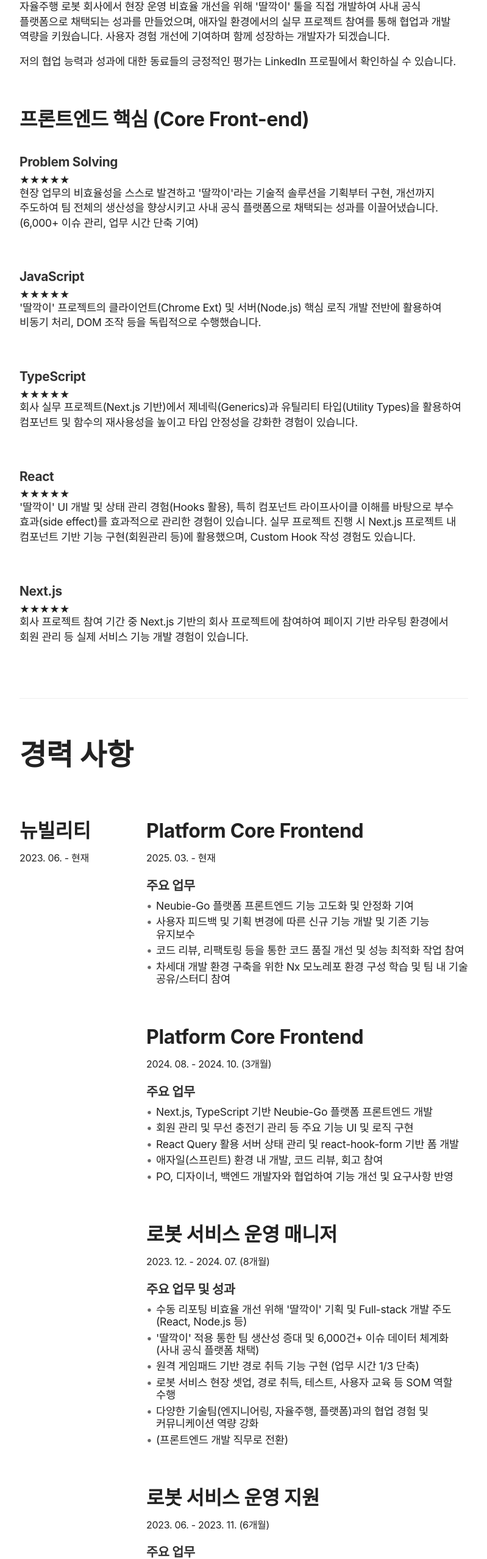
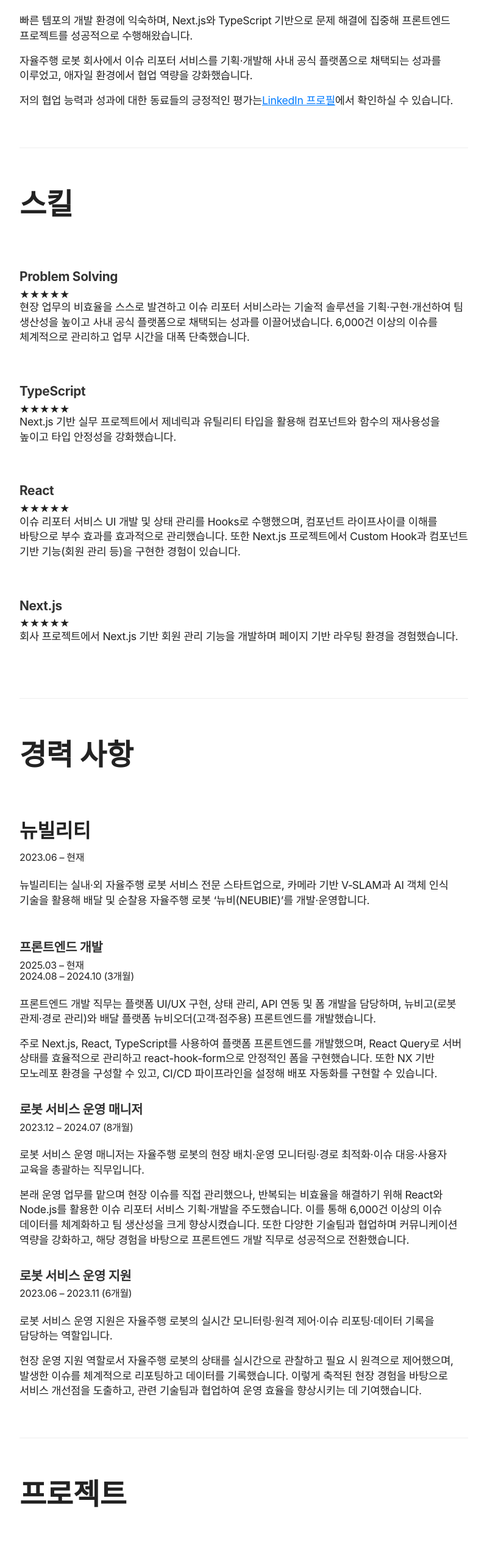
Before and after one commit to jiwonyoon-dev/jiwonyoon, a Next.js app: page /resume in a window 1280 px wide. Shown: the part 232-2789 px from the top of the page at 61% size, without its empty margins (240-1039 px from the left). Built offline with nearby package versions, Linux system fonts and the light colour scheme.

Commit message:
✨ 이력서 수정

```diff
--- a/src/app/resume/page.tsx
+++ b/src/app/resume/page.tsx
@@ -34,215 +34,191 @@
   return (
     <div className="container">
       <section>
+        <div className="section-divider">
           <h2>
             문제를 찾아 기술로 해결하는, <br />
-          주도적인 개발자 윤지원 입니다.
+            주도적인 개발자 윤지원입니다.
           </h2>
           <p>
-          주도적인 문제 해결 능력과 Full-stack 개발 경험(Node.js, React)을 갖춘 프론트엔드 개발자입니다. 자율주행 로봇
-          회사에서 현장 운영 비효율 개선을 위해 '딸깍이' 툴을 직접 개발하여 사내 공식 플랫폼으로 채택되는 성과를
-          만들었으며, 애자일 환경에서의 실무 프로젝트 참여를 통해 협업과 개발 역량을 키웠습니다. 사용자 경험 개선에
-          기여하며 함께 성장하는 개발자가 되겠습니다.
+            빠른 템포의 개발 환경에 익숙하며, Next.js와 TypeScript 기반으로 문제 해결에 집중해 프론트엔드 프로젝트를
+            성공적으로 수행해왔습니다.
           </p>
-        <p>저의 협업 능력과 성과에 대한 동료들의 긍정적인 평가는 LinkedIn 프로필에서 확인하실 수 있습니다.</p>
+          <p>
+            자율주행 로봇 회사에서 이슈 리포터 서비스를 기획·개발해 사내 공식 플랫폼으로 채택되는 성과를 이루었고,
+            애자일 환경에서 협업 역량을 강화했습니다.
+          </p>
+          <p>
+            저의 협업 능력과 성과에 대한 동료들의 긍정적인 평가는
+            <a href="https://www.linkedin.com/in/jiwonyoondev" target="_blank" rel="noopener noreferrer">
+              LinkedIn 프로필
+            </a>
+            에서 확인하실 수 있습니다.
+          </p>
+        </div>
       </section>
+
       <section>
+        <h2>스킬</h2>
         <div className="section-divider">
-          <h3>프론트엔드 핵심 (Core Front-end)</h3>
           <SkillItem
             skill="Problem Solving"
             level={4}
-            description="현장 업무의 비효율성을 스스로 발견하고 '딸깍이'라는 기술적 솔루션을 기획부터 구현, 개선까지 주도하여 팀 전체의 생산성을 향상시키고 사내 공식 플랫폼으로 채택되는 성과를 이끌어냈습니다. (6,000+ 이슈 관리, 업무 시간 단축 기여)"
-          />
-          <SkillItem
-            skill="JavaScript"
-            level={3}
-            description="'딸깍이' 프로젝트의 클라이언트(Chrome Ext) 및 서버(Node.js) 핵심 로직 개발 전반에 활용하여 비동기 처리, DOM 조작 등을 독립적으로 수행했습니다."
+            description="현장 업무의 비효율을 스스로 발견하고 이슈 리포터 서비스라는 기술적 솔루션을 기획·구현·개선하여
+            팀 생산성을 높이고 사내 공식 플랫폼으로 채택되는 성과를 이끌어냈습니다. 6,000건 이상의 이슈를 체계적으로
+            관리하고 업무 시간을 대폭 단축했습니다."
           />
           <SkillItem
             skill="TypeScript"
             level={3}
-            description="회사 실무 프로젝트(Next.js 기반)에서 제네릭(Generics)과 유틸리티 타입(Utility Types)을 활용하여 컴포넌트 및 함수의 재사용성을 높이고 타입 안정성을 강화한 경험이 있습니다."
+            description="Next.js 기반 실무 프로젝트에서 제네릭과 유틸리티 타입을 활용해 컴포넌트와 함수의 재사용성을
+            높이고 타입 안정성을 강화했습니다."
           />
           <SkillItem
             skill="React"
             level={3}
-            description="'딸깍이' UI 개발 및 상태 관리 경험(Hooks 활용), 특히 컴포넌트 라이프사이클 이해를 바탕으로 부수 효과(side effect)를 효과적으로 관리한 경험이 있습니다. 실무 프로젝트 진행 시 Next.js 프로젝트 내 컴포넌트 기반 기능 구현(회원관리 등)에 활용했으며, Custom Hook 작성 경험도 있습니다."
+            description="이슈 리포터 서비스 UI 개발 및 상태 관리를 Hooks로 수행했으며, 컴포넌트 라이프사이클 이해를
+            바탕으로 부수 효과를 효과적으로 관리했습니다. 또한 Next.js 프로젝트에서 Custom Hook과 컴포넌트 기반
+            기능(회원 관리 등)을 구현한 경험이 있습니다."
           />
           <SkillItem
             skill="Next.js"
             level={2}
-            description="회사 프로젝트 참여 기간 중 Next.js 기반의 회사 프로젝트에 참여하여 페이지 기반 라우팅 환경에서 회원 관리 등 실제 서비스 기능 개발 경험이 있습니다."
+            description="회사 프로젝트에서 Next.js 기반 회원 관리 기능을 개발하며 페이지 기반 라우팅 환경을 경험했습니다."
           />
         </div>
       </section>
+
       <section>
         <h2>경력 사항</h2>
-        <div className="row">
-          <div className="row-left">
+        <div className="section-divider">
           <h3>뉴빌리티</h3>
-            <span>
-              <time dateTime="2023-06">2023. 06.</time> - 현재
+          <span className="time">
+            <time dateTime="2023-06">2023.06 – 현재</time>
           </span>
-          </div>
-          <div className="row-right">
-            <div className="project">
-              <h4>Platform Core Frontend</h4>
+          <p>
+            뉴빌리티는 실내·외 자율주행 로봇 서비스 전문 스타트업으로, 카메라 기반 V‑SLAM과 AI 객체 인식 기술을 활용해
+            배달 및 순찰용 자율주행 로봇 ‘뉴비(NEUBIE)’를 개발·운영합니다.
+          </p>
+          <br />
+          <br />
+
+          <h5>프론트엔드 개발</h5>
           <span className="time">
-                <time dateTime="2025-03">2025. 03.</time> - 현재
+            <time dateTime="2025-03">2025.03 – 현재</time>
+            <br />
+            <time dateTime="2024-08">2024.08 – 2024.10</time> (3개월)
           </span>
 
-              <h5>주요 업무</h5>
-              <ul>
-                <li>Neubie-Go 플랫폼 프론트엔드 기능 고도화 및 안정화 기여</li>
-                <li>사용자 피드백 및 기획 변경에 따른 신규 기능 개발 및 기존 기능 유지보수</li>
-                <li>코드 리뷰, 리팩토링 등을 통한 코드 품질 개선 및 성능 최적화 작업 참여</li>
-                <li>차세대 개발 환경 구축을 위한 Nx 모노레포 환경 구성 학습 및 팀 내 기술 공유/스터디 참여</li>
-              </ul>
+          <p>
+            프론트엔드 개발 직무는 플랫폼 UI/UX 구현, 상태 관리, API 연동 및 폼 개발을 담당하며, 뉴비고(로봇 관제·경로
+            관리)와 배달 플랫폼 뉴비오더(고객·점주용) 프론트엔드를 개발했습니다.
+          </p>
+
+          <p>
+            주로 Next.js, React, TypeScript를 사용하여 플랫폼 프론트엔드를 개발했으며, React Query로 서버 상태를
+            효율적으로 관리하고 react-hook-form으로 안정적인 폼을 구현했습니다. 또한 NX 기반 모노레포 환경을 구성할 수
+            있고, CI/CD 파이프라인을 설정해 배포 자동화를 구현할 수 있습니다.
+          </p>
+
+          <br />
+          <h5>로봇 서비스 운영 매니저</h5>
+
+          <span className="time">
+            <time dateTime="2023-12">2023.12 – 2024.07</time> (8개월)
+          </span>
+
+          <p>
+            로봇 서비스 운영 매니저는 자율주행 로봇의 현장 배치·운영 모니터링·경로 최적화·이슈 대응·사용자 교육을
+            총괄하는 직무입니다.
+          </p>
+
+          <p>
+            본래 운영 업무를 맡으며 현장 이슈를 직접 관리했으나, 반복되는 비효율을 해결하기 위해 React와 Node.js를
+            활용한 이슈 리포터 서비스 기획·개발을 주도했습니다. 이를 통해 6,000건 이상의 이슈 데이터를 체계화하고 팀
+            생산성을 크게 향상시켰습니다. 또한 다양한 기술팀과 협업하며 커뮤니케이션 역량을 강화하고, 해당 경험을
+            바탕으로 프론트엔드 개발 직무로 성공적으로 전환했습니다.
+          </p>
+          <br />
+
+          <h5>로봇 서비스 운영 지원</h5>
+          <span className="time">
+            <time dateTime="2023-06">2023.06 – 2023.11</time> (6개월)
+          </span>
+          <p>
+            로봇 서비스 운영 지원은 자율주행 로봇의 실시간 모니터링·원격 제어·이슈 리포팅·데이터 기록을 담당하는
+            역할입니다.
+          </p>
+
+          <p>
+            현장 운영 지원 역할로서 자율주행 로봇의 상태를 실시간으로 관찰하고 필요 시 원격으로 제어했으며, 발생한
+            이슈를 체계적으로 리포팅하고 데이터를 기록했습니다. 이렇게 축적된 현장 경험을 바탕으로 서비스 개선점을
+            도출하고, 관련 기술팀과 협업하여 운영 효율을 향상시키는 데 기여했습니다.
+          </p>
+        </div>
+      </section>
+
+      <section>
+        <h2>프로젝트</h2>
+        <div className="section-divider">
+          {/* 지도 프로젝트 */}
+          <div className="project">
+            <h4>지도 프로젝트</h4>
+            <h5>경로 시각화 및 경로 생성</h5>
+            <span className="time">
+              <time dateTime="2025-04">2025.04 – 현재</time>
+            </span>
+            <p className="role-desc">
+              프론트엔드 기획·설계·개발 전반을 담당했습니다 (커스텀 훅, 컴포넌트, 타입 정의, 반응형 UI·애니메이션).
+            </p>
+            <p>
+              Mapbox GL로 미리 정의된 경로를 시각화하고, <strong>usePathAnimation</strong> 훅으로 마커
+              보간(interpolation)과 속도 기반 거리 계산을 구현했습니다. follow 모드를 통해 카메라 자동 이동을 지원하며,
+              모바일 반응형 UI를 적용했고, 차후 Geolocation API 연동을 계획 중입니다.
+            </p>
+            <p>
+              주요 기술: React, Next.js, TypeScript, Mapbox GL
+              <br />
+              <br />
+              <a href="https://jiwonyoon.dev/map" target="_blank" rel="noopener">
+                jiwonyoon.dev/map
+              </a>
+            </p>
           </div>
 
+          {/* 이슈 리포터 서비스 */}
           <div className="project">
-              <h4>Platform Core Frontend</h4>
+            <h4>이슈 리포터 서비스</h4>
+            <h5>로봇 이슈 리포팅 및 관리 자동화 도구</h5>
             <span className="time">
-                <time dateTime="2024-08">2024. 08.</time> - <time dateTime="2024-10">2024. 10.</time> (3개월)
+              <time dateTime="2023-10">2023.10 – 2024.11</time>
             </span>
-              <h5>주요 업무</h5>
-              <ul>
-                <li>Next.js, TypeScript 기반 Neubie-Go 플랫폼 프론트엔드 개발</li>
-                <li>회원 관리 및 무선 충전기 관리 등 주요 기능 UI 및 로직 구현</li>
-                <li>React Query 활용 서버 상태 관리 및 react-hook-form 기반 폼 개발</li>
-                <li>애자일(스프린트) 환경 내 개발, 코드 리뷰, 회고 참여</li>
-                <li>PO, 디자이너, 백엔드 개발자와 협업하여 기능 개선 및 요구사항 반영</li>
-              </ul>
-            </div>
-
-            <div className="project">
-              <h4>로봇 서비스 운영 매니저</h4>
-              <span className="time">
-                <time dateTime="2023-12">2023. 12.</time> - <time dateTime="2024-07">2024. 07.</time> (8개월)
-              </span>
-              <h5>주요 업무 및 성과</h5>
-              <ul>
-                <li>수동 리포팅 비효율 개선 위해 '딸깍이' 기획 및 Full-stack 개발 주도 (React, Node.js 등)</li>
-                <li>'딸깍이' 적용 통한 팀 생산성 증대 및 6,000건+ 이슈 데이터 체계화 (사내 공식 플랫폼 채택)</li>
-                <li>원격 게임패드 기반 경로 취득 기능 구현 (업무 시간 1/3 단축)</li>
-                <li>로봇 서비스 현장 셋업, 경로 취득, 테스트, 사용자 교육 등 SOM 역할 수행</li>
-                <li>다양한 기술팀(엔지니어링, 자율주행, 플랫폼)과의 협업 경험 및 커뮤니케이션 역량 강화</li>
-                <li>(프론트엔드 개발 직무로 전환)</li>
-              </ul>
-            </div>
-
-            <div className="project">
-              <h4>로봇 서비스 운영 지원</h4>
-              <span className="time">
-                <time dateTime="2023-06">2023. 06.</time> - <time dateTime="2023-11">2023. 11.</time> (6개월)
-              </span>
-              <h5>주요 업무</h5>
-              <ul>
-                <li>자율주행 로봇 실시간 모니터링 및 필요시 원격 제어</li>
-                <li>운영 중 발생하는 이슈 리포팅 및 데이터 기록</li>
-                <li>현장 운영 경험 축적 및 서비스 개선점 파악</li>
-              </ul>
-            </div>
+            <p className="role-desc">
+              Full‑stack 기획·설계·개발 및 유지보수를 수행했습니다 (Front-end: Chrome Extension, React / Back-end:
+              Node.js).
+            </p>
+            <p>
+              게임패드 기반 이슈 기록·리포팅 자동화 시스템을 개발해 자율주행 로봇 모니터링의 수동 타이핑 비효율을
+              해소했습니다. WebSocket/XMLHttpRequest 가로채기로 실시간 상태를 수집하고, Gamepad API 연동 및 Slack/Jira
+              API 통합으로 이슈 관리 프로세스를 체계화했습니다.
+            </p>
+            <p>
+              주요 기술: React, Chrome Extension API, Node.js, Express.js, Google Sheets API, Slack API, Jira API
+              <br />
+              <br />
+              <a href="https://jiwonbot.tistory.com/23" target="_blank">
+                게임패드로 로봇 이슈 기록하기: 이슈 리포터 서비스 개발 과정
+              </a>
+            </p>
           </div>
         </div>
       </section>
-      <section>
-        <h2>프로젝트</h2>
-        <div className="row">
-          <div className="row-left">
-            <h3>지도 프로젝트</h3>
-          </div>
-          <div className="row-right">
-            <h4>경로 시각화 및 경로 생성</h4>
-            <span className="time">
-              <time dateTime="2025-04">2025. 04.</time> – 현재
-            </span>
-            <h5>개요</h5>
-            <p>
-              Mapbox GL을 활용해 미리 정의된 경로를 지도 위에 시각화하고, 차후 Geolocation API로 사용자 위치 기반 경로
-              생성 기능을 추가할 예정인 프로젝트입니다.
-            </p>
-            <h5>역할</h5>
-            <p>프론트엔드 기획·설계·개발 전반 (커스텀 훅, 컴포넌트, 타입 정의, 반응형 UI/애니메이션)</p>
-            <h5>주요 기능 및 구현</h5>
-            <ul>
-              <li>GeoJSON LineString 경로를 Mapbox Source/Layer로 렌더링</li>
-              <li>
-                <strong>usePathAnimation</strong> 훅: 경로 보간(interpolation)으로 마커 이동, 속도 기반 남은 거리 계산
-              </li>
-              <li>follow 모드: 마커 위치에 따라 카메라 자동 이동(flyTo)</li>
-              <li>반응형 UI: 모바일 하단 플로팅 메뉴</li>
-              <li>차후 기능: Geolocation API 연동해 실시간 사용자 위치 기반 경로 생성 로직 도입 예정</li>
-            </ul>
-            <h5>성과</h5>
-            <ul>
-              <li>재사용 가능한 훅/컴포넌트 구조로 유지보수성·확장성 대폭 향상</li>
-              <li>지도 기반 시각화로 사용자 경험(UX) 개선</li>
-            </ul>
-            <h5>사용 기술</h5>
-            <ul>
-              <li>Front‑end: React, Next.js, TypeScript</li>
-              <li>지도: Mapbox GL</li>
-            </ul>
-            <h5>관련 링크</h5>
-            <a href="https://jiwonyoon.dev/map" target="_blank" rel="noopener">
-              jiwonyoon.dev/map
-            </a>
-          </div>
-        </div>
 
-        <div className="row">
-          <div className="row-left">
-            <h3>딸깍이</h3>
-          </div>
-          <div className="row-right">
-            <h4>로봇 이슈 리포팅 및 관리 자동화 도구</h4>
-            <span className="time">
-              <time dateTime="2023-10">2023. 10.</time> - 현재 (재직 기간 중 약 1년 이상 개발 및 개선)
-            </span>
-            <h5>개요</h5>
-            <p>
-              자율주행 로봇 모니터링 시 수동 타이핑의 비효율과 위험성을 해결하기 위해 개발한 게임패드 기반 이슈 기록 및
-              리포팅 자동화 시스템
-            </p>
-            <h5>역할</h5>
-            <p>기획, 설계, Full-stack 개발 (Front-end: Chrome Extension, React / Back-end: Node.js) 및 유지보수</p>
-            <h5>주요 기능 및 구현</h5>
-            <ul>
-              <li>Chrome Extension 활용 기존 플랫폼 비침투적 기능 구현</li>
-              <li>WebSocket/XMLHttpRequest 데이터 가로채기 기반 실시간 로봇 상태 정보 수집</li>
-              <li>Gamepad API 연동, 버튼 클릭 시 타임스탬프 및 데이터 자동 기록 (Local Storage 활용)</li>
-              <li>React 기반 이슈 분류/코멘트 UI 개발 및 실시간 상태 반영</li>
-              <li>Node.js 서버: 데이터 처리, Google Sheets 연동(우선순위 관리), 서버 캐싱(성능 최적화)</li>
-              <li>Slack/Jira API 연동: 자동 알림 및 티켓 생성 통한 체계적 이슈 관리 및 협업 지원</li>
-            </ul>
-            <h5>성과</h5>
-            <ul>
-              <li>6,000건 이상의 이슈 데이터 체계화 및 관리</li>
-              <li>업무 시간 단축: 수동 리포팅 10분 → 자동화 후 1분</li>
-              <li>사내 공식 플랫폼으로 채택 및 팀 생산성 향상 기여</li>
-              <li>기술적 솔루션을 통한 팀 내 비효율 문제 해결 및 개선</li>
-            </ul>
-            <h5>사용 기술</h5>
-            <ul>
-              <li>Front-end: React, Chrome Extension API</li>
-              <li>Back-end: Node.js, Express.js</li>
-              <li>Database: Google Sheets API</li>
-              <li>협업 도구: Slack API, Jira API</li>
-            </ul>
-            <h5>관련 링크</h5>
-            <a href="https://jiwonbot.tistory.com/23" target="_blank">
-              게임패드로 로봇 이슈 기록하기: 딸깍이 개발 과정
-            </a>
-          </div>
-        </div>
-      </section>
       <section>
         <h2>연락처</h2>
+        <p>연락을 원하시면 아래의 방법으로 연락주세요.</p>
         <ul>
           <li>
-            <a href="mailto:jiwonyoon.dev@gamil.com">이메일</a>
+            <a href="mailto:jiwonyoon.dev@gmail.com">이메일</a>
           </li>
           <li>
             <a href="https://www.linkedin.com/in/jiwonyoondev" target="_blank">
```
Lines whose indentation alone changed are shown as unchanged.
